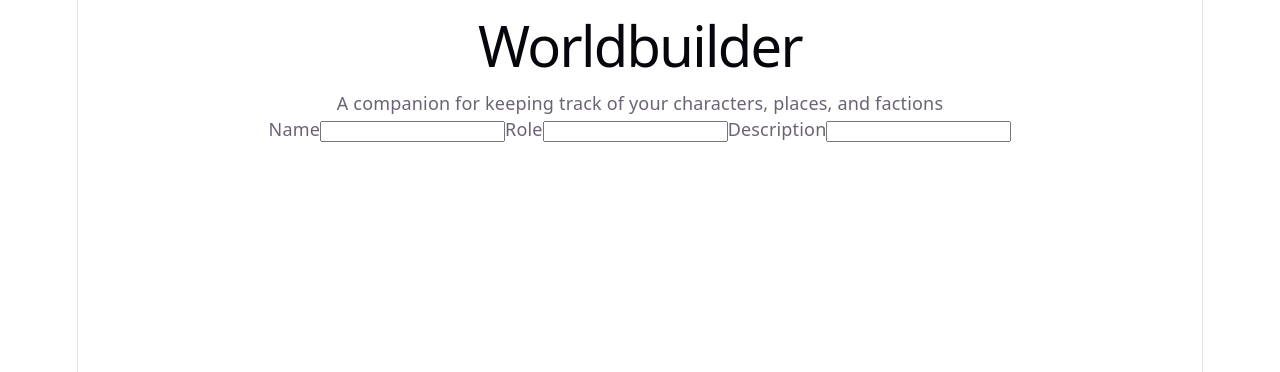
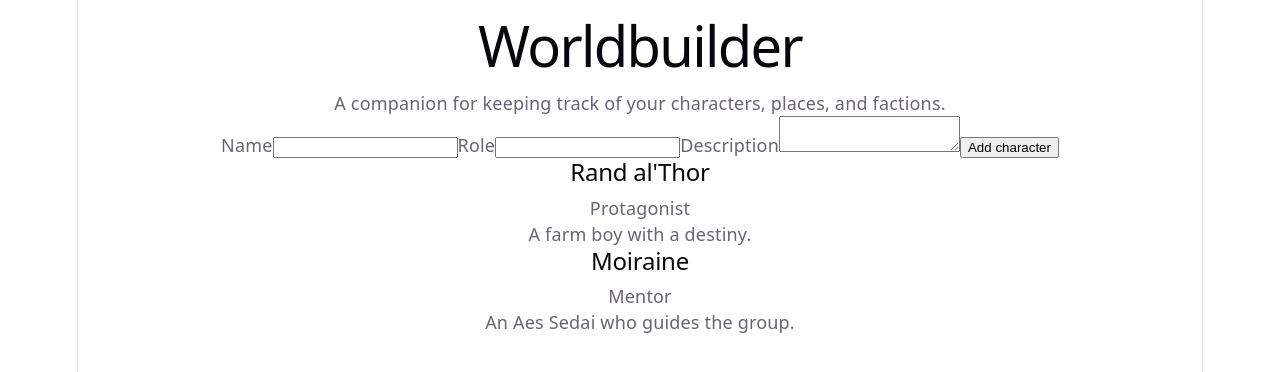
Before and after one commit to J-Winchester94/worldbuilder, a React (Vite) app: page / in a window 1280 px wide. Shown: the top 372 px of the page. Built offline with nearby package versions, Linux system fonts and the light colour scheme.

Commit message:
Create new card for new character

```diff
--- a/src/App.jsx
+++ b/src/App.jsx
@@ -1,63 +1,64 @@
 import { useState } from 'react'
-import heroImg from './assets/hero.png'
-import reactLogo from './assets/react.svg'
-import viteLogo from './assets/vite.svg'
 import './App.css'
-
 
 const sampleCharacters = [
   { id: 1, name: "Rand al'Thor", role: "Protagonist", description: "A farm boy with a destiny." },
   { id: 2, name: "Moiraine", role: "Mentor", description: "An Aes Sedai who guides the group." },
 ];
 
+function CharacterCard({ name, role, description }) {
+  return (
+    <article className="character-card">
+      <h2>{name}</h2>
+      <p className="role">{role}</p>
+      <p>{description}</p>
+    </article>
+  );
+}
+
 function App() {
   const [characters, setCharacters] = useState(sampleCharacters);
   const [name, setName] = useState("");
   const [role, setRole] = useState("");
   const [description, setDescription] = useState("");
+
   function handleSubmit(event) {
-    // Stop the page from reloading
     event.preventDefault();
-    // build newCharacter {id : Date.now(), name, role, description}
-    const newCharacter = {id: Date.now(),  name, role, description};
-    // Add it with setCharacter and the spread operator
+    const newCharacter = { id: Date.now(), name, role, description };
     setCharacters([...characters, newCharacter]);
-    // Clear the three fields by setting each one back to ""
     setName("");
     setRole("");
     setDescription("");
   }
+
   return (
     <main>
       <h1>Worldbuilder</h1>
-      <p>A companion for keeping track of your characters, places, and factions</p>
+      <p>A companion for keeping track of your characters, places, and factions.</p>
+
       <form onSubmit={handleSubmit}>
         <label htmlFor="name">Name</label>
-        <input id="name" value={name} onChange={(event) => setName(event.target.value)} required/>
+        <input id="name" value={name} onChange={(event) => setName(event.target.value)} required />
 
-       <label htmlFor="role">Role</label>
-       <input id="role" value={role} onChange={(event) => setRole(event.taget.value)} required />
+        <label htmlFor="role">Role</label>
+        <input id="role" value={role} onChange={(event) => setRole(event.target.value)} required />
 
-       <label htmlFor="description">Description</label>
-       <input id="description" value={description} onChange={(event) => setDescription(event.target.value)} required />
+        <label htmlFor="description">Description</label>
+        <textarea id="description" value={description} onChange={(event) => setDescription(event.target.value)} required />
+
+        <button type="submit">Add character</button>
       </form>
 
       {characters.map((character) => (
-        function CharacterCard({ name, role, description }) {
-          return (
-            <article className="character-card">
-              <h2>{name}</h2>
-              <p className="role">{role}</p>
-              <p>{description}</p>
-            </article>
-          );
-        }
-
+        <CharacterCard
+          key={character.id}
+          name={character.name}
+          role={character.role}
+          description={character.description}
+        />
       ))}
     </main>
   );
-
 }
 
-
 export default App
```
